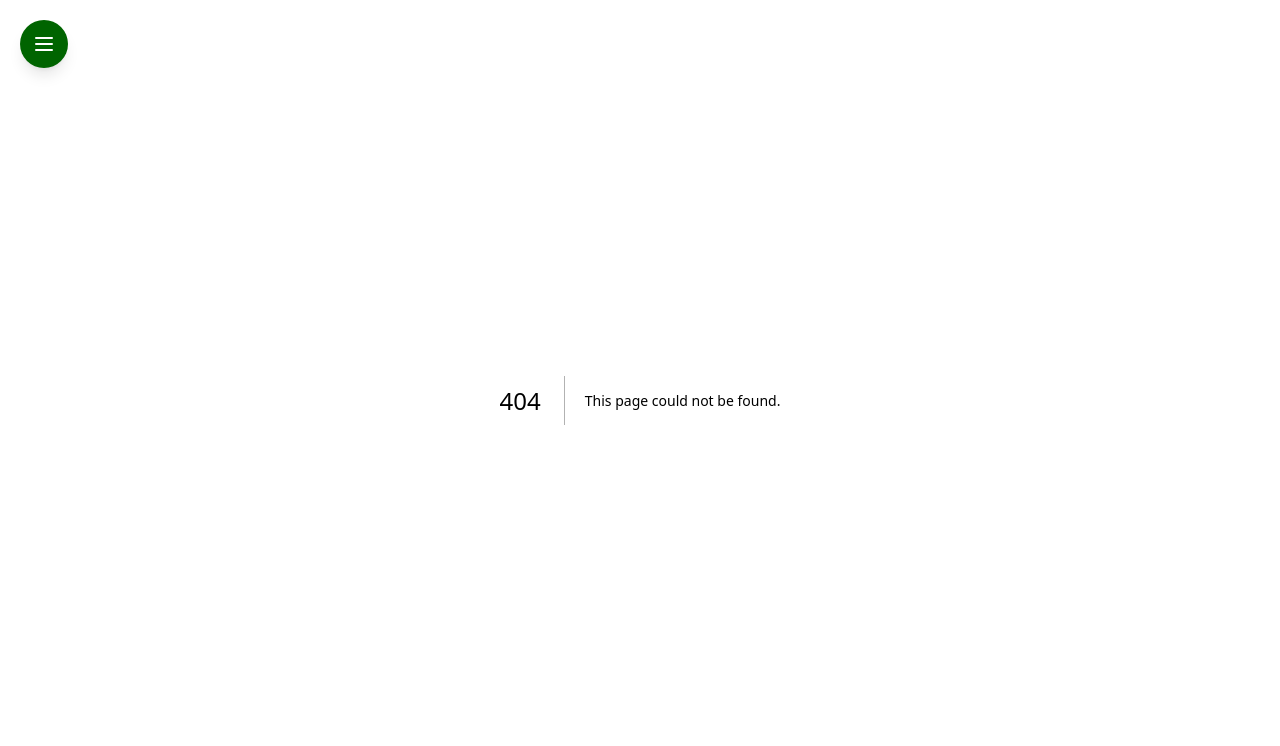
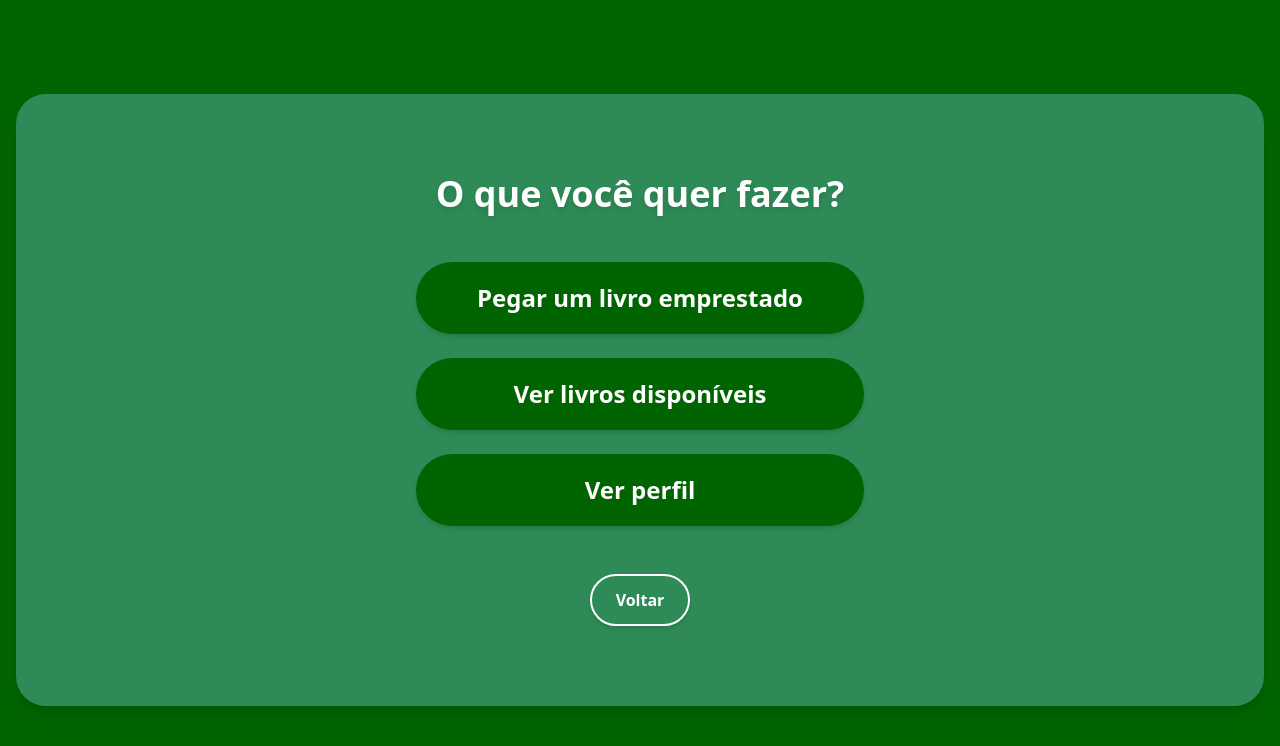
Before and after one commit to Ricardo-9/Sistema_bibliotecaNEW, a Next.js app: page /painel_aluno in a window 1280 px wide. Before the commit this address had no page. Shown: the top 746 px of the page. Built offline with nearby package versions, Linux system fonts and the light colour scheme.

Commit message:
Painel aluno

```diff
--- a/components/Navbar.tsx
+++ b/components/Navbar.tsx
@@ -18,6 +18,7 @@ const Navbar = () => {
     '/unauthorized',
     '/reset-password',
     '/forgot-password',
+    '/painel_aluno',
   ]
 
   useEffect(() => {
--- a/pages/login.tsx
+++ b/pages/login.tsx
@@ -11,15 +11,45 @@ export default function Login() {
   const router = useRouter()
 
   const handleLogin = async () => {
-    const { error } = await supabase.auth.signInWithPassword({
+    setErro('')
+
+    const { data: loginData, error } = await supabase.auth.signInWithPassword({
       email,
       password: senha,
     })
-    if (error) {
-      setErro(error.message)
-    } else {
+
+    if (error || !loginData?.user) {
+      setErro(error?.message || 'Erro ao fazer login')
+      return
+    }
+
+    const userEmail = loginData.user.email
+
+    // Verifica se é aluno
+    const { data: aluno } = await supabase
+      .from('alunos')
+      .select('id')
+      .ilike('email', userEmail!)
+      .maybeSingle()
+
+    if (aluno) {
+      router.push('/painel_aluno')
+      return
+    }
+
+    // Verifica se é funcionário
+    const { data: funcionario } = await supabase
+      .from('funcionarios')
+      .select('id')
+      .ilike('email', userEmail!)
+      .maybeSingle()
+
+    if (funcionario) {
       router.push('/dashboard')
+      return
     }
+
+    setErro('Usuário não encontrado como aluno ou funcionário')
   }
 
   return (
@@ -29,7 +59,7 @@ export default function Login() {
           <button onClick={() => router.push('/')} className='bg-[#006400] text-white font-bold rounded-full absolute top-16 left-16 px-4 py-2 hover:bg-[#004d00]'>Voltar</button>
         </div>
         <div className='flex items-center justify-center'>
-
+          <Image src={Perfil} alt='Img'/>
         </div>
         <div className="mb-4">
           <input
@@ -54,6 +84,7 @@ export default function Login() {
         </div>
 
         {erro && <p className="text-red-500 text-sm mb-4">{erro}</p>}
+
         <div className='flex justify-center mt-16'>
           <button
             onClick={handleLogin}
@@ -63,13 +94,10 @@ export default function Login() {
           </button>
         </div>
 
-
-
-
         <div className="mt-4 text-center">
           <a href='/forgot-password' className="text-sm text-white hover:text-white">Esqueceu sua senha? Clique aqui</a>
         </div>
       </div>
     </div>
   )
-}//
+}
--- /dev/null
+++ b/pages/painel_aluno.tsx
@@ -0,0 +1,47 @@
+'use client'
+import { useRouter } from 'next/router'
+
+export default function PainelAluno() {
+  const router = useRouter()
+
+  return (
+    <div className="relative flex flex-col items-center justify-center min-h-screen bg-[#006400] overflow-hidden px-4">
+      <div
+        className="bg-[#2e8b57] rounded-[30px] flex flex-col items-center px-4 sm:px-8 md:px-16 lg:px-32 xl:px-64 2xl:px-96 py-20 space-y-12 max-w-screen-xl w-full shadow-lg transition-all duration-500"
+        style={{ minHeight: '600px' }}
+      >
+        <h1 className="text-white text-4xl font-bold text-center drop-shadow-md">O que você quer fazer?</h1>
+
+        <div className="flex flex-col items-center space-y-6 w-full">
+          <button
+            className="bg-[#006400] text-white text-2xl font-bold rounded-[50px] px-10 py-5 w-full max-w-md hover:bg-[#004d00] transition-transform transform hover:scale-105 shadow-md"
+            onClick={() => router.push('/c_emprestimos')}
+          >
+            Pegar um livro emprestado
+          </button>
+
+          <button
+            className="bg-[#006400] text-white text-2xl font-bold rounded-[50px] px-10 py-5 w-full max-w-md hover:bg-[#004d00] transition-transform transform hover:scale-105 shadow-md"
+            onClick={() => router.push('/pesq_livros')}
+          >
+            Ver livros disponíveis
+          </button>
+
+          <button
+            className="bg-[#006400] text-white text-2xl font-bold rounded-[50px] px-10 py-5 w-full max-w-md hover:bg-[#004d00] transition-transform transform hover:scale-105 shadow-md"
+            onClick={() => router.push('/perfil')}
+          >
+            Ver perfil
+          </button>
+        </div>
+
+        <button
+          className="flex items-center gap-2 px-6 py-3 border-2 border-white text-white font-semibold rounded-full hover:bg-white hover:text-[#006400] transition-all duration-300 shadow-md mt-6"
+          onClick={() => router.push('/')}
+        >
+          Voltar
+        </button>
+      </div>
+    </div>
+  )
+}
```
Lines whose indentation alone changed are shown as unchanged.
